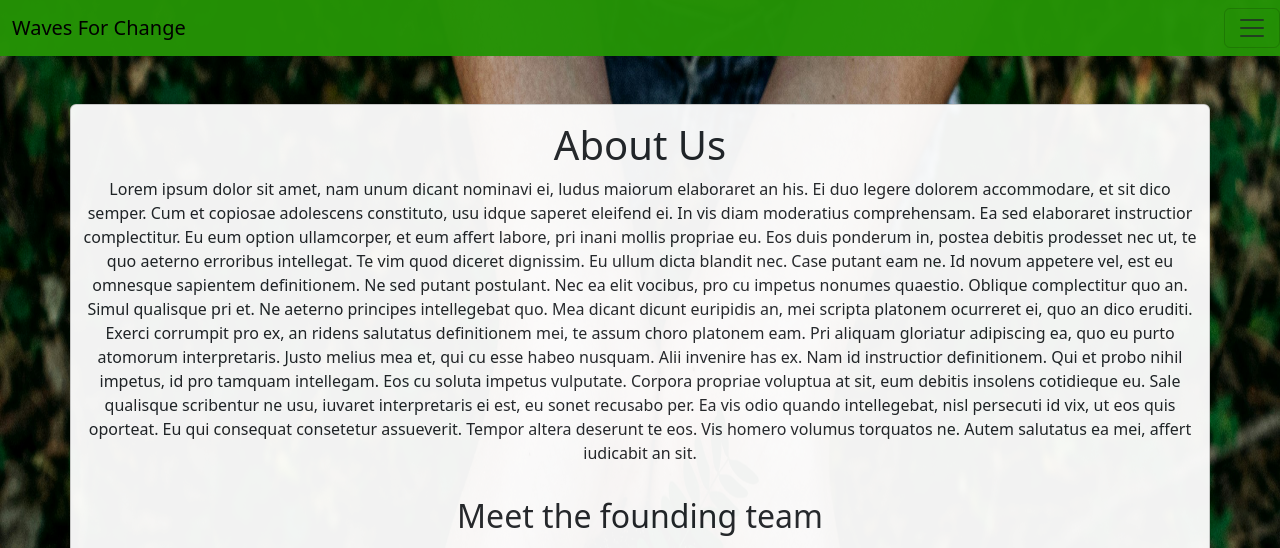
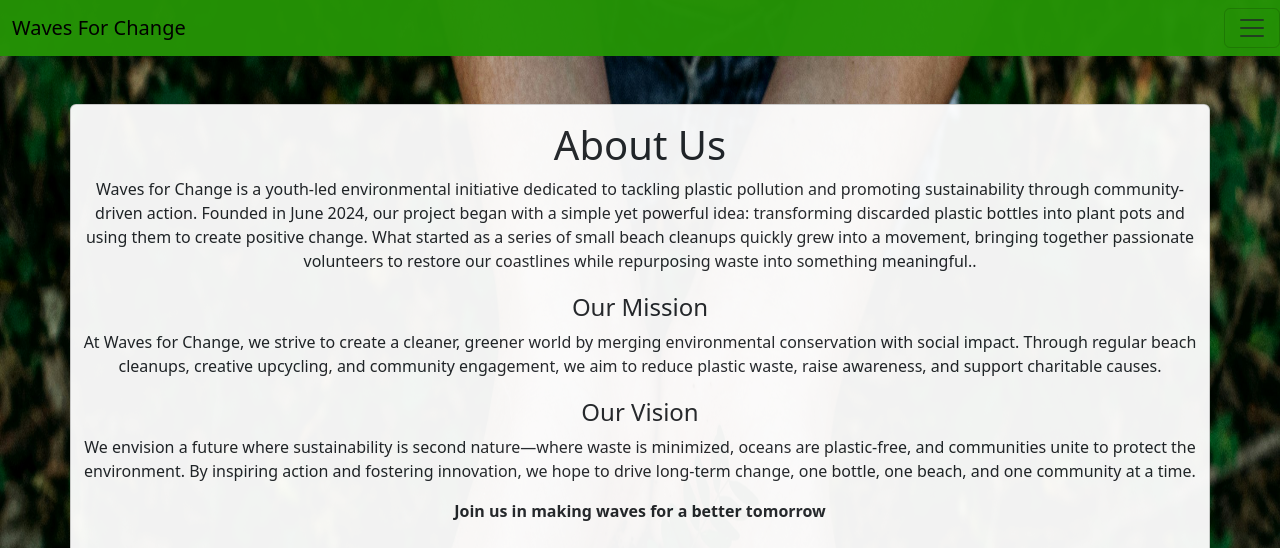
Before and after one commit to Darkstalker007/Waves-for-change, a Flask app: page / in a window 1280 px wide. Shown: the top 548 px of the page. Run offline with Flask 3, Linux system fonts and the light colour scheme.

Commit message:
Update home.html with new content for Waves for Change initiative; enhance mission and vision sections

```diff
--- a/templates/home.html
+++ b/templates/home.html
@@ -50,13 +50,13 @@
   </nav>
   <div class="container text-center card mt-5 mb-5" style="opacity: 0.95;">
     <h1 class="mt-3">About Us</h1>
-    <p>Lorem ipsum dolor sit amet, nam unum dicant nominavi ei, ludus maiorum elaboraret an his. Ei duo legere dolorem accommodare, et sit dico semper. Cum et copiosae adolescens constituto, usu idque saperet eleifend ei. In vis diam moderatius comprehensam. Ea sed elaboraret instructior complectitur. Eu eum option ullamcorper, et eum affert labore, pri inani mollis propriae eu.
-      Eos duis ponderum in, postea debitis prodesset nec ut, te quo aeterno erroribus intellegat. Te vim quod diceret dignissim. Eu ullum dicta blandit nec. Case putant eam ne. Id novum appetere vel, est eu omnesque sapientem definitionem. Ne sed putant postulant. Nec ea elit vocibus, pro cu impetus nonumes quaestio.
-      Oblique complectitur quo an. Simul qualisque pri et. Ne aeterno principes intellegebat quo. Mea dicant dicunt euripidis an, mei scripta platonem ocurreret ei, quo an dico eruditi.
-      Exerci corrumpit pro ex, an ridens salutatus definitionem mei, te assum choro platonem eam. Pri aliquam gloriatur adipiscing ea, quo eu purto atomorum interpretaris. Justo melius mea et, qui cu esse habeo nusquam. Alii invenire has ex. Nam id instructior definitionem. Qui et probo nihil impetus, id pro tamquam intellegam. Eos cu soluta impetus vulputate.
-      Corpora propriae voluptua at sit, eum debitis insolens cotidieque eu. Sale qualisque scribentur ne usu, iuvaret interpretaris ei est, eu sonet recusabo per. Ea vis odio quando intellegebat, nisl persecuti id vix, ut eos quis oporteat. Eu qui consequat consetetur assueverit. Tempor altera deserunt te eos. Vis homero volumus torquatos ne. Autem salutatus ea mei, affert iudicabit an sit.</p>
+    <p>Waves for Change is a youth-led environmental initiative dedicated to tackling plastic pollution and promoting sustainability through community-driven action. Founded in June 2024, our project began with a simple yet powerful idea: transforming discarded plastic bottles into plant pots and using them to create positive change. What started as a series of small beach cleanups quickly grew into a movement, bringing together passionate volunteers to restore our coastlines while repurposing waste into something meaningful..</p>
+    <h4 class="mt-1">Our Mission</h1>
+    <p>At Waves for Change, we strive to create a cleaner, greener world by merging environmental conservation with social impact. Through regular beach cleanups, creative upcycling, and community engagement, we aim to reduce plastic waste, raise awareness, and support charitable causes.</p>
+    <h4 class="mt-1">Our Vision</h1>
+    <p>We envision a future where sustainability is second nature—where waste is minimized, oceans are plastic-free, and communities unite to protect the environment. By inspiring action and fostering innovation, we hope to drive long-term change, one bottle, one beach, and one community at a time.</p>
 
-
+    <p class="fw-semibold">Join us in making waves for a better tomorrow</p>
 
     <h2 class="mt-3 mb-3 ">Meet the founding team</h2>
     <div class="row align-items-center">
```
